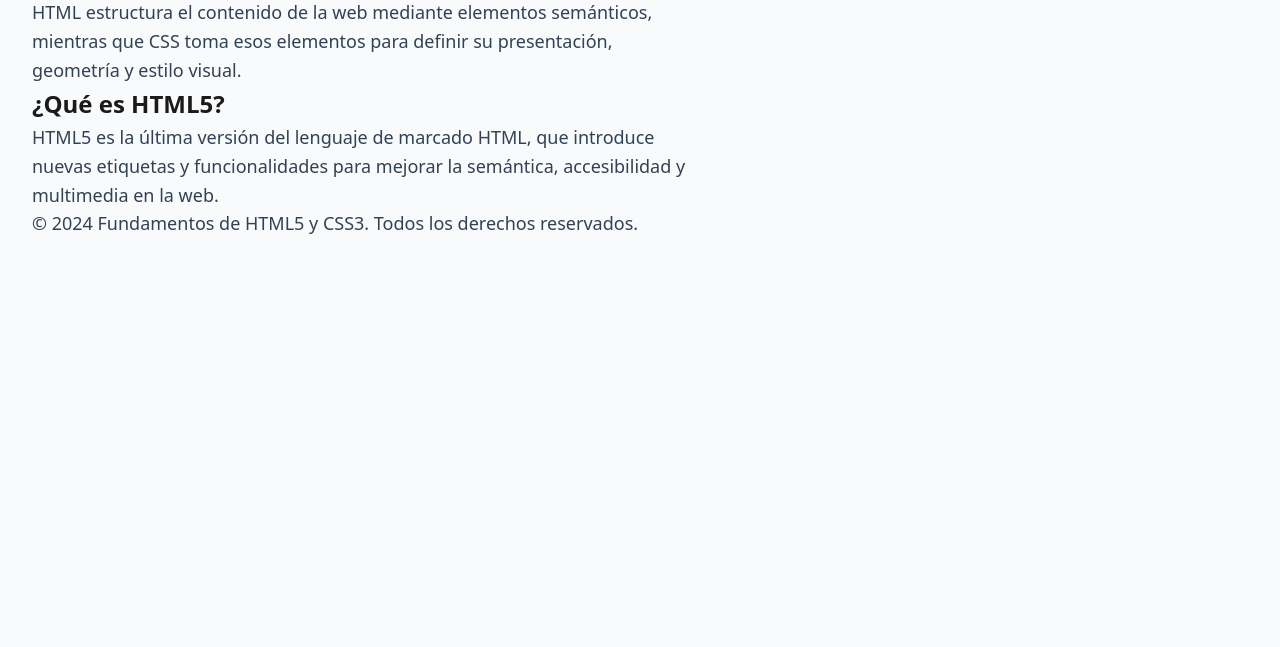
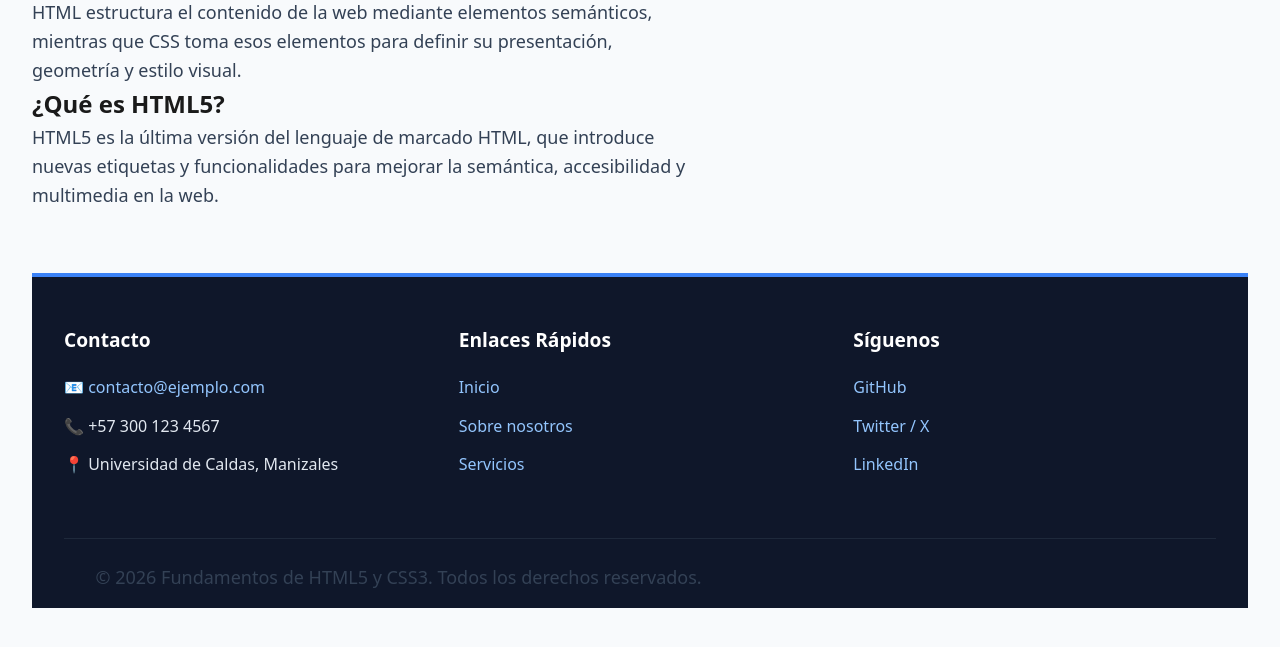
Before and after one commit to leomont/Web120262, a plain HTML site: page Index.html in a window 1280 px wide. Shown: the part 101-748 px from the top of the page. Drawn offline with Linux system fonts and the light colour scheme.

Commit message:
Feat: Estructura y estilos del Footer (Tarea 9)

```diff
--- a/Index.html
+++ b/Index.html
@@ -1,5 +1,6 @@
 <!DOCTYPE html>
 <html lang="es">
+
 <head>
   <!-- Juego de caracteres unicode para admitir tildes, eñes y caracteres internacionales -->
   <meta charset="UTF-8">
@@ -12,6 +13,7 @@
   <!-- Vinculación de la hoja de estilos externa -->
   <link rel="stylesheet" href="styles.css">
 </head>
+
 <body>
   <nav>
     <!-- Navegación principal -->
@@ -39,10 +41,47 @@
     </article>
   </main>
 
+  <!-- FOOTER DESARROLLADO POR: [Tu Nombre - Desarrollador 9] -->
+  <footer class="site-footer">
+    <div class="footer-content">
 
+      <!-- Columna 1: Información de Contacto -->
+      <div class="footer-section">
+        <h3>Contacto</h3>
+        <ul>
+          <li>📧 <a href="mailto:contacto@ejemplo.com">contacto@ejemplo.com</a></li>
+          <li>📞 +57 300 123 4567</li>
+          <li>📍 Universidad de Caldas, Manizales</li>
+        </ul>
+      </div>
+
+      <!-- Columna 2: Enlaces de interés -->
+      <div class="footer-section">
+        <h3>Enlaces Rápidos</h3>
+        <ul>
+          <li><a href="#inicio">Inicio</a></li>
+          <li><a href="#sobre-nosotros">Sobre nosotros</a></li>
+          <li><a href="#servicios">Servicios</a></li>
+        </ul>
+      </div>
+
+      <!-- Columna 3: Redes Sociales -->
+      <div class="footer-section">
+        <h3>Síguenos</h3>
+        <ul>
+          <li><a href="https://github.com/leomont/Web120262" target="_blank" rel="noopener">GitHub</a></li>
+          <li><a href="#" target="_blank" rel="noopener">Twitter / X</a></li>
+          <li><a href="#" target="_blank" rel="noopener">LinkedIn</a></li>
+        </ul>
+      </div>
+
+    </div>
+
+    <!-- Copyright en la parte inferior -->
+    <div class="footer-bottom">
+      <p>&copy; 2026 Fundamentos de HTML5 y CSS3. Todos los derechos reservados.</p>
+    </div>
+  </footer>
 </body>
-<footer>
-  <!-- Pie de página con información adicional -->
-  <p>&copy; 2024 Fundamentos de HTML5 y CSS3. Todos los derechos reservados.</p>
-</footer>
+
 </html>
--- a/styles.css
+++ b/styles.css
@@ -26,3 +26,62 @@ p {
   color: #334155;
   max-width: 65ch; /* Limita el ancho de lectura para una óptima ergonomía visual */
 }
+/* =========================================
+   ESTILOS DEL FOOTER (Desarrollador 9 - Alejandro Piedrahita)
+   ========================================= */
+
+.site-footer {
+  background-color: #0f172a; /* Fondo oscuro para contraste */
+  color: #e2e8f0;
+  padding: 3rem 2rem 1rem;
+  margin-top: 4rem; /* Separación del contenido principal */
+  border-top: 4px solid #3b82f6; /* Línea decorativa azul */
+}
+
+.footer-content {
+  display: flex;
+  flex-wrap: wrap;
+  justify-content: space-between;
+  gap: 2rem;
+  max-width: 1200px;
+  margin: 0 auto;
+}
+
+.footer-section {
+  flex: 1 1 250px; /* Hace que las columnas sean responsivas */
+}
+
+.footer-section h3 {
+  color: #ffffff;
+  margin-bottom: 1.2rem;
+  font-size: 1.2rem;
+}
+
+.footer-section ul {
+  list-style: none; /* Quita los puntos de la lista */
+}
+
+.footer-section ul li {
+  margin-bottom: 0.8rem;
+}
+
+.footer-section a {
+  color: #93c5fd; /* Azul claro para los enlaces */
+  text-decoration: none;
+  transition: color 0.3s ease;
+}
+
+/* Efecto Hover solicitado en los requisitos */
+.footer-section a:hover {
+  color: #ffffff;
+  text-decoration: underline;
+}
+
+.footer-bottom {
+  text-align: center;
+  margin-top: 3rem;
+  padding-top: 1.5rem;
+  border-top: 1px solid #1e293b;
+  font-size: 0.9rem;
+  color: #94a3b8;
+}
```
Lines whose indentation alone changed are shown as unchanged.
